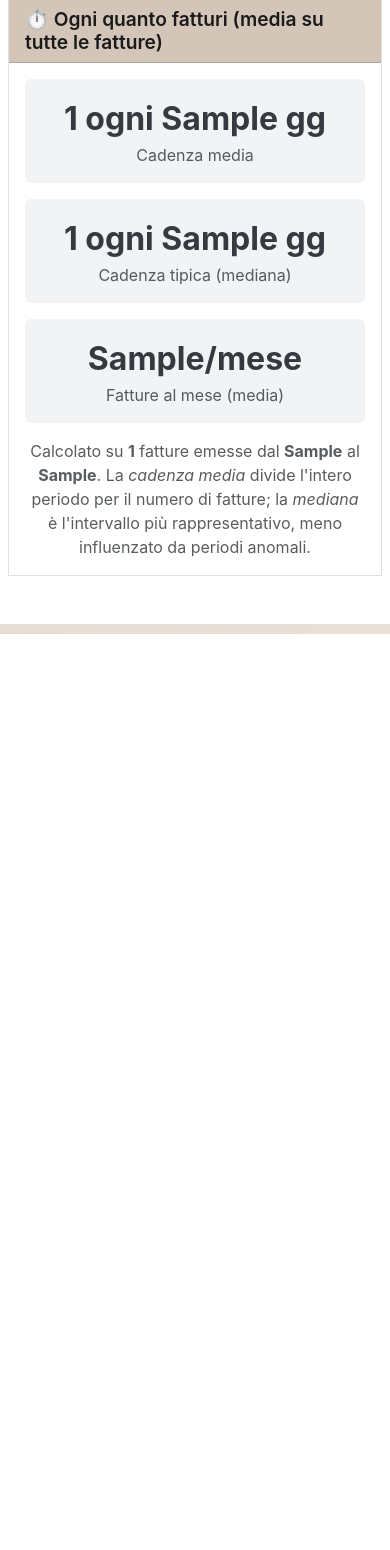
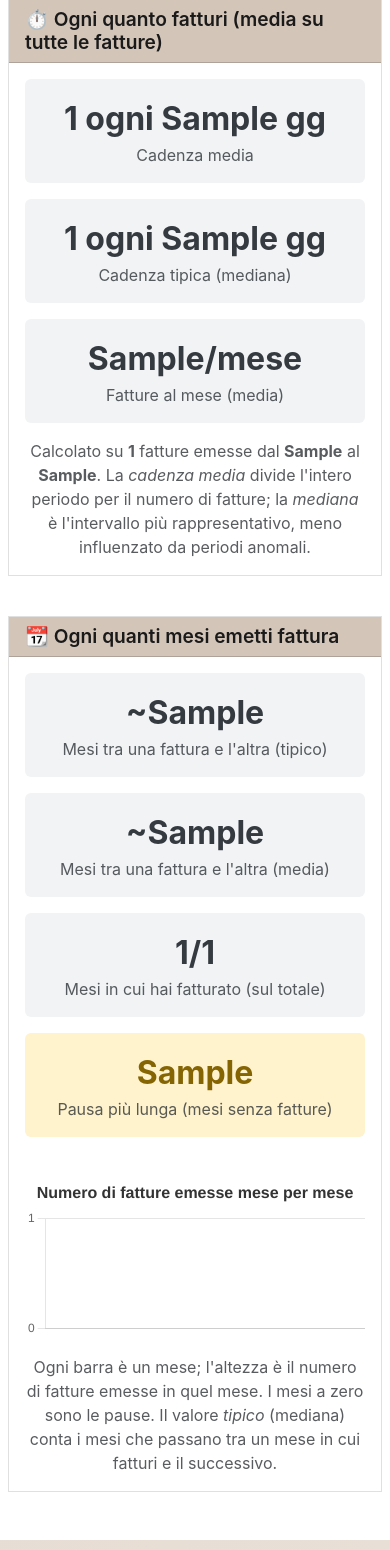
Before and after one commit to Matluc88/gestione-lezioni, a Python web app: template templates/resoconto_annuale.html in a window 390 px wide. Shown: the part 3852-5402 px from the top of the page. Before the commit the page ends 4486 px from the top, so only its background shows below. Run offline with Jinja, Linux system fonts and the light colour scheme; the template is opened without the code that fills it: most values are stand-ins (such as "Sample title", 1, 10 or a date in 2020).

Commit message:
resoconto: ritmo di fatturazione per mese
Aggiunge grafico fatture-per-mese (timeline su tutti gli anni, mesi a
zero inclusi) e una card che mostra ogni quanti mesi tipicamente si
emette fattura: gap mediano/medio tra mesi attivi, mesi fatturati sul
totale e pausa più lunga senza fatture.

Co-Authored-By: Claude Opus 4.8 (1M context) <noreply@anthropic.com>

```diff
--- a/templates/resoconto_annuale.html
+++ b/templates/resoconto_annuale.html
@@ -481,6 +481,61 @@
                             al <strong>{{ cadenza_fatturazione.ultima_data }}</strong>.
                             La <em>cadenza media</em> divide l'intero periodo per il numero di fatture;
                             la <em>mediana</em> è l'intervallo più rappresentativo, meno influenzato da periodi anomali.
+                        </p>
+                    </div>
+                </div>
+            </div>
+        </div>
+        {% endif %}
+
+        <!-- Ritmo di fatturazione: ogni quanti mesi emetti fattura -->
+        {% if ritmo_mesi %}
+        <div class="row">
+            <div class="col-md-12 mb-4">
+                <div class="card">
+                    <div class="card-header bg-secondary text-white">
+                        <h5 class="mb-0">📆 Ogni quanti mesi emetti fattura</h5>
+                    </div>
+                    <div class="card-body">
+                        <div class="row text-center mb-3">
+                            <div class="col-md-3 mb-3">
+                                <div class="p-3 rounded" style="background:#f1f3f5;">
+                                    <div style="font-size:2rem;font-weight:bold;color:#343a40;">
+                                        ~{{ ritmo_mesi.gap_mediano_mesi }}
+                                    </div>
+                                    <div class="text-muted">Mesi tra una fattura e l'altra (tipico)</div>
+                                </div>
+                            </div>
+                            <div class="col-md-3 mb-3">
+                                <div class="p-3 rounded" style="background:#f1f3f5;">
+                                    <div style="font-size:2rem;font-weight:bold;color:#343a40;">
+                                        ~{{ ritmo_mesi.gap_medio_mesi }}
+                                    </div>
+                                    <div class="text-muted">Mesi tra una fattura e l'altra (media)</div>
+                                </div>
+                            </div>
+                            <div class="col-md-3 mb-3">
+                                <div class="p-3 rounded" style="background:#f1f3f5;">
+                                    <div style="font-size:2rem;font-weight:bold;color:#343a40;">
+                                        {{ ritmo_mesi.n_mesi_attivi }}/{{ ritmo_mesi.n_mesi_periodo }}
+                                    </div>
+                                    <div class="text-muted">Mesi in cui hai fatturato (sul totale)</div>
+                                </div>
+                            </div>
+                            <div class="col-md-3 mb-3">
+                                <div class="p-3 rounded" style="background:#fff3cd;">
+                                    <div style="font-size:2rem;font-weight:bold;color:#856404;">
+                                        {{ ritmo_mesi.max_gap_mesi }}
+                                    </div>
+                                    <div class="text-muted">Pausa più lunga (mesi senza fatture)</div>
+                                </div>
+                            </div>
+                        </div>
+                        <canvas id="chartFatturePerMese"></canvas>
+                        <p class="text-muted text-center mb-0 mt-3">
+                            Ogni barra è un mese; l'altezza è il numero di fatture emesse in quel mese.
+                            I mesi a zero sono le pause. Il valore <em>tipico</em> (mediana) conta i mesi che passano
+                            tra un mese in cui fatturi e il successivo.
                         </p>
                     </div>
                 </div>
@@ -1059,6 +1114,62 @@
             }
         });
 
+        // Grafico Fatture per Mese (ritmo di fatturazione su tutti gli anni)
+        {% if ritmo_mesi %}
+        const ctxFatturePerMese = document.getElementById('chartFatturePerMese').getContext('2d');
+        const chartFatturePerMese = new Chart(ctxFatturePerMese, {
+            type: 'bar',
+            data: {
+                labels: {{ fatture_per_mese_labels|safe }},
+                datasets: [{
+                    label: 'Fatture emesse',
+                    data: {{ fatture_per_mese_counts|safe }},
+                    backgroundColor: 'rgba(108, 117, 125, 0.8)',
+                    borderColor: 'rgba(108, 117, 125, 1)',
+                    borderWidth: 1,
+                    borderRadius: 4
+                }]
+            },
+            options: {
+                responsive: true,
+                scales: {
+                    x: {
+                        ticks: { color: '#666', maxRotation: 90, minRotation: 45, autoSkip: false },
+                        grid: { display: false }
+                    },
+                    y: {
+                        beginAtZero: true,
+                        ticks: {
+                            color: '#666',
+                            precision: 0,
+                            stepSize: 1,
+                            callback: function(value) { return Number.isInteger(value) ? value : ''; }
+                        },
+                        grid: { color: 'rgba(0,0,0,0.1)' }
+                    }
+                },
+                plugins: {
+                    title: {
+                        display: true,
+                        text: 'Numero di fatture emesse mese per mese',
+                        font: { size: 16, weight: 'bold' },
+                        color: '#333',
+                        padding: 15
+                    },
+                    legend: { display: false },
+                    tooltip: {
+                        callbacks: {
+                            label: function(context) {
+                                const n = context.raw;
+                                return n === 0 ? 'Nessuna fattura' : n + (n === 1 ? ' fattura' : ' fatture');
+                            }
+                        }
+                    }
+                }
+            }
+        });
+        {% endif %}
+
         // Grafico Confronto: Compensi da Lezioni vs Fatture Emesse
         {% if fatture_emesse|length > 0 %}
         const ctxConfrontoFatture = document.getElementById('chartConfrontoFatture').getContext('2d');
```
Also changed, not shown: routes/resoconto.py (+50 -1 lines).
